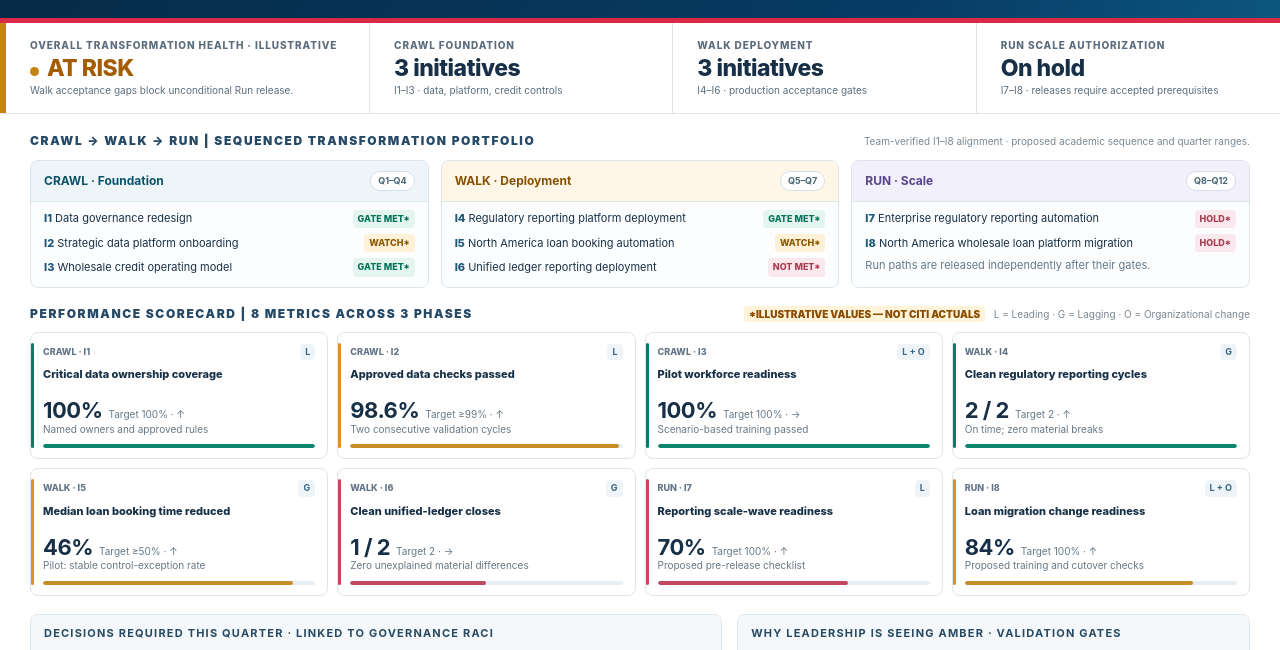
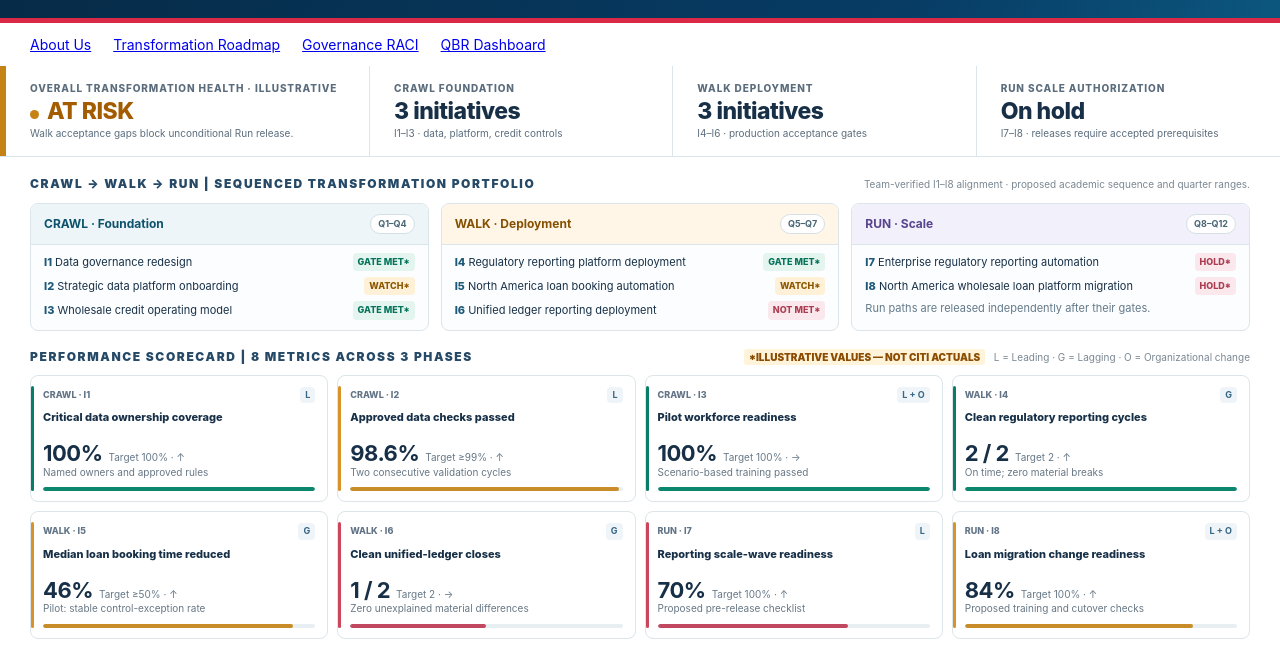
Before and after one commit to marcelocuadrara-afk/roadmaps-and-enterprise-systems, a plain HTML site: page dashboard.html in a window 1280 px wide. Shown: the part 112-762 px from the top of the page. Drawn offline with Linux system fonts and the light colour scheme.

Commit message:
Update dashboard.html
Add site navigation to QBR dashboard

```diff
--- a/dashboard.html
+++ b/dashboard.html
@@ -20,6 +20,13 @@ header{background:linear-gradient(112deg,#062a46 0%,#073c65 72%,#0c567e 100%);pa
 <div class="brandline"><div class="brand">citi<i>◡</i></div><div class="branddivider"></div><div class="hgroup"><div class="eyebrow">USF · Group 5 · Strategic Transformation</div><h1>Executive Quarterly Business Review</h1><p>Citi Transformation — Two operating paths: regulatory reporting and wholesale lending</p></div></div>
 <div class="reportbox"><span>ACADEMIC SCENARIO · NOT CITI ACTUALS</span><strong>Q7 · End of Walk</strong><span>Member C: Shawn Pohaku Campbell · Dashboard Designer</span></div>
 </header>
+<nav aria-label="Main navigation"
+     style="padding:12px 30px;display:flex;gap:22px;flex-wrap:wrap;">
+  <a href="index.html">About Us</a>
+  <a href="roadmap.html">Transformation Roadmap</a>
+  <a href="raci.html">Governance RACI</a>
+  <a href="dashboard.html" aria-current="page">QBR Dashboard</a>
+</nav>
 <section class="strip" aria-label="Executive overview">
  <div class="stat health"><div class="tiny">Overall transformation health · illustrative</div><div class="big"><span class="dot"></span>AT RISK</div><div class="sub">Walk acceptance gaps block unconditional Run release.</div></div>
  <div class="stat"><div class="tiny">Crawl foundation</div><div class="big">3 initiatives</div><div class="sub">I1–I3 · data, platform, credit controls</div></div>
```
